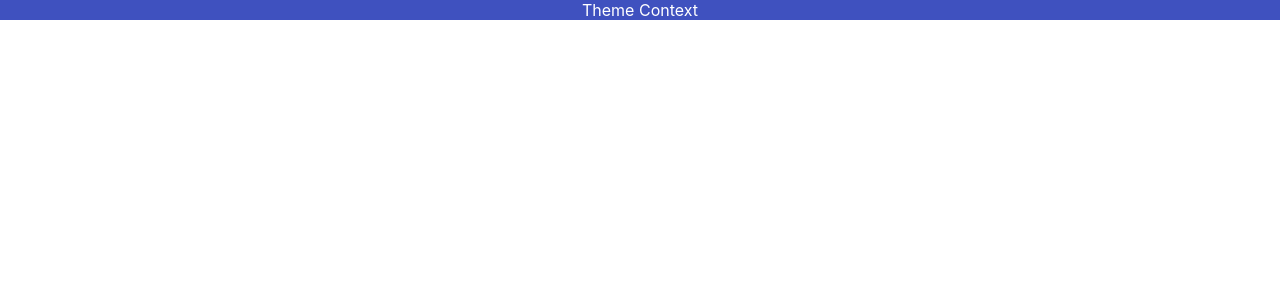
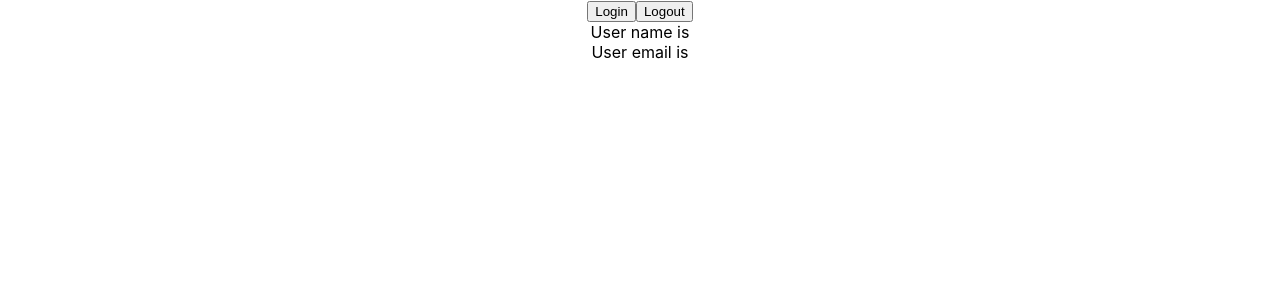
Before and after one commit to SeunOluwa/React-TS-Tutorial, a React (Create React App) app: page / in a window 1280 px wide. Shown: the top 300 px of the page. Built offline with nearby package versions, Linux system fonts and the light colour scheme.

Commit message:
use context future value

```diff
--- a/src/App.tsx
+++ b/src/App.tsx
@@ -1,13 +1,13 @@
 import './App.css';
-import { Box } from './components/context/Box';
-import { ThemeContextProvider } from './components/context/ThemeContext';
+import { User } from './components/context/User';
+import { UserContextProvider } from './components/context/UserContext';
 
 function App() {
   return (
     <div className="App">
-      <ThemeContextProvider>
-        <Box />
-      </ThemeContextProvider>
+      <UserContextProvider>
+        <User />
+      </UserContextProvider>
     </div>
   );
 }
--- /dev/null
+++ b/src/components/context/User.tsx
@@ -0,0 +1,25 @@
+import { useContext } from "react";
+import { UserContext } from "./UserContext";
+
+export const User = () => {
+    const userContext = useContext(UserContext);
+
+    const handleLogin = () => {
+        userContext.setUser({
+            name: 'Seun',
+            email: 'seun@gmail.com'
+        });
+    }
+    const handleLogout = () => {
+        userContext.setUser(null);
+    }
+
+    return (
+        <div>
+            <button onClick={handleLogin}>Login</button>
+            <button onClick={handleLogout}>Logout</button>
+            <div>User name is {userContext.user?.name}</div>
+            <div>User email is {userContext.user?.email}</div>
+        </div>
+    );
+}
--- /dev/null
+++ b/src/components/context/UserContext.tsx
@@ -0,0 +1,27 @@
+import React, { useState, createContext } from "react";
+
+export type AuthUser = {
+    name: string
+    email: string
+}
+
+type UserContextType = {
+    user: AuthUser | null
+    setUser: React.Dispatch<React.SetStateAction<AuthUser | null>>
+}
+
+type UserContextProviderProps = {
+    children: React.ReactNode
+}
+
+export const UserContext = createContext({} as UserContextType);
+
+export const UserContextProvider = ({ children }: UserContextProviderProps) => {
+    const [user, setUser] = useState<AuthUser | null>(null);
+
+    return (
+        <UserContext.Provider value={{ user, setUser }}>
+            {children}
+        </UserContext.Provider>
+    );
+}
```
